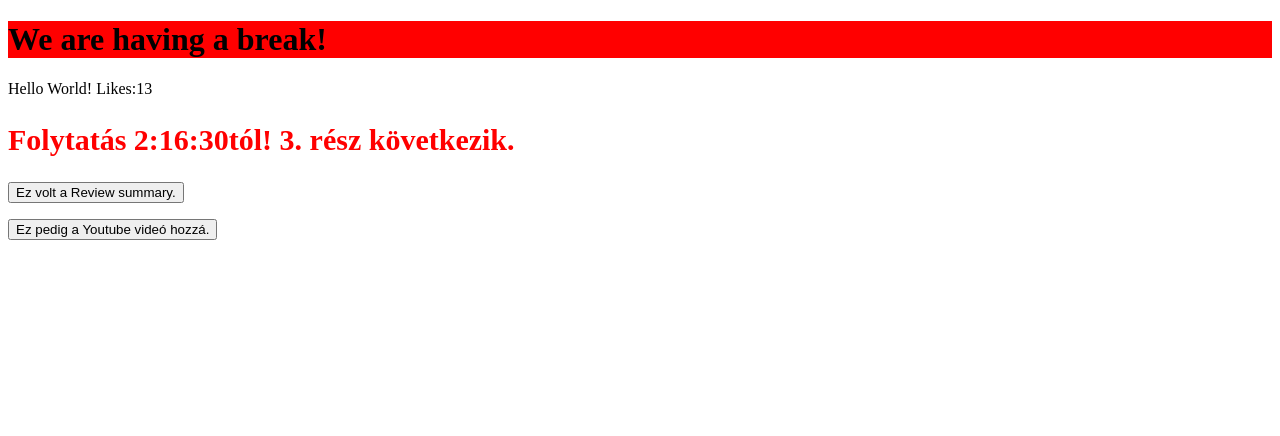
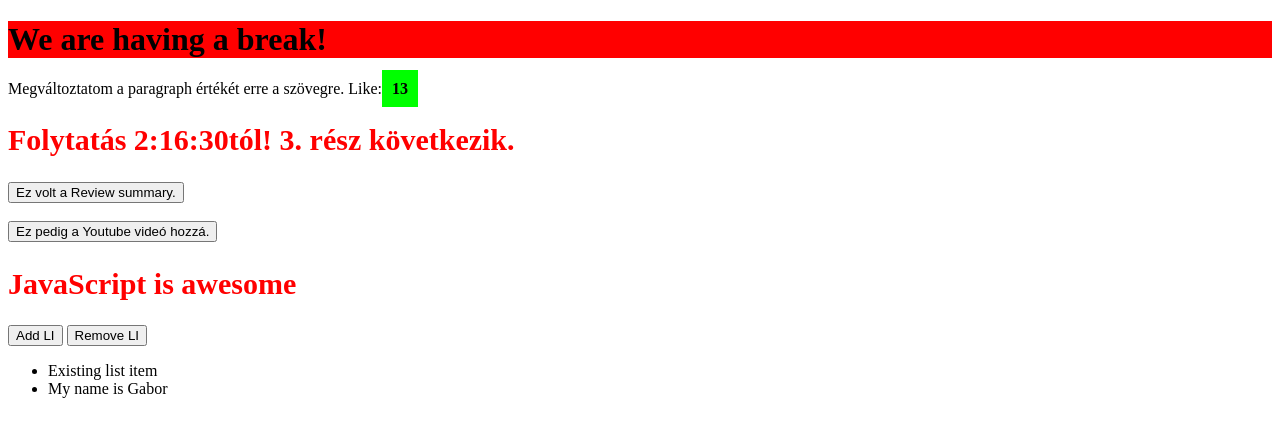
Before and after one commit to Gabor1988/JavaScript-VG, a plain HTML site: page index.html in a window 1280 px wide. Drawn offline with nearby package versions, Linux system fonts and the light colour scheme.

Commit message:
insert third part

```diff
--- a/index.html
+++ b/index.html
@@ -16,23 +16,30 @@
     <p>Hello World! Likes:<span>13</span></p>
 
     <h2>Folytatás 2:16:30tól! 3. rész következik.</h2>
-    <p>
         <button>
             <a href="http://stayathome-syllabus.greenfox.academy/week02/js-dom-topics.html" target="_blank">
             Ez volt a Review summary.
             </a>
         </button>
-    </p>
 
-    <p>
+        <br><br>
+
         <button>
             <a href="https://www.youtube.com/watch?v=Ro6I87y7V7E&feature=youtu.be" target="_blank">
             Ez pedig a Youtube videó hozzá.
             </a>
         </button>
-    </p>
 
-    <!-- JavaScript bemásolása/betöltése az internetről /JQuery (a sorrend számít... mi mi után jön) -->
+    <h2>JavaScript is awesome</h2>
+
+    <button id="add-button">Add LI</button>
+    <button id="remove-button">Remove LI</button>
+
+    <ul>
+        <li>Existing list item</li>
+    </ul>
+
+    <!-- Erre szükség van a script file előtt!!! JavaScript bemásolása/betöltése az internetről /JQuery (a sorrend számít... mi mi után jön) -->
     <script src="https://code.jquery.com/jquery-3.5.0.min.js"></script>
 
     <!-- JavaScript becsatolása! -->
--- a/script.js
+++ b/script.js
@@ -1,5 +1,6 @@
 let name = 'Gabor';
 
+//Console-ba iratás
 console.log(name + "'s apples");
 
 console.log('Hello World!');
@@ -7,8 +8,92 @@ console.log('Hello World!');
 //Vmi kiválasztása / action utána
 //$('selector').action()
 
-// H1 kiválasztása
+// H1 kiválasztása és a text-t megváltoztatása
 $('h1').text('We are having a break!');
+
+//$('p').text('Megváltoztatom a paragraph értékét erre a szövegre')
+
+//text action-el kiírná a spam-t / HTML-el kódnak veszi és nem írj ki. Hanem lefordítja
+$('p').html('Megváltoztatom a paragraph értékét erre a szövegre. Like:<strong>13</strong>');
+
+$('strong').css('background', 'lime');
+$('strong').css('padding', '10px');
+
+//deklarálás - változó létrehozás / definiálás
+let color = 'blue';
+
+//ezzel blue lesz a színe / fent megadtuk a color változót és annak értékét
+$('h2').toggleClass('color');
+
+//másodjára kiírva leveszi a formázást...
+$('h2').toggleClass('color');
+
+//hozzáad a listához
+$('ul').append('<li>My name is '+ name +'</li>');
+$('ul').append('<li id="special">Removeable '+ name +'</li>');
+
+//mindegyik li-t törölné, ezért ID-t vagy CLASS-t kell rá csinálni
+//$('<li>').remove();
+
+//ID esetén ugyanaz kell mint a css-ben --> #IDname / CLASS esetén .CLASSname
+$('#special').remove();
+
+
+//Klikkelésre így csinál vmit a button!
+//IF megoldás arra, hogy 5nél többet ne szúrjon be a listába. Lehetne else is még, de arra nem akarunk csinálni semmit.
+$('#add-button').click(() => {
+    if($('li').length < 5)
+    {
+    $('ul').append('<li>My name is '+ name +'</li>');
+    }
+});
+
+/*új változó a létrehozásra és a buttonnál a click-be ezt adjuk meg...
+
+let addButtonHandler = () => {
+    $('ul').append('<li>My name is '+ name +'</li>');
+};
+
+$('#add-button').click(addButtonHandler);
+
+*/
+
+//Remove button, eltávolít valamit a listából
+//last-child --> ez az utolsó elem...
+$('#remove-button').click(() => {
+    $('li:last-child').remove();
+});
+
+//IF és ELSE folyamat
+/*
+if(condition){
+
+} else{
+
+}
+*/
+
+//This is the fourth part
+
+let age = 12;
+
+console.log('Starting the if');
+console.log('This Is a Sentence'.toUpperCase());
+
+//Egyenlőség -> == vagy === / egy egyenlőség jel az értékadás.
+//Nem egyenlő -> != vagy !== vagy !===
+if(age < 18){
+    console.log('Not old enough to Drink');
+} else{
+    console.log('Old enough to Drink');
+}
+
+console.log('This is after the if');
+
+/* Szöveg összehasonlítás
+
+if('hello' === 'hello')
+*/
 
 
 //This a JavaScript comment
@@ -16,7 +101,6 @@ $('h1').text('We are having a break!');
 /*
     This is a multiline
     JavaScript comment.
-
 */
 
 // This is the first part:
--- a/style.css
+++ b/style.css
@@ -12,3 +12,7 @@ a{
     text-decoration-line: none;
     color: black;
 }
+
+.blue{
+    background: blue;
+}
```
